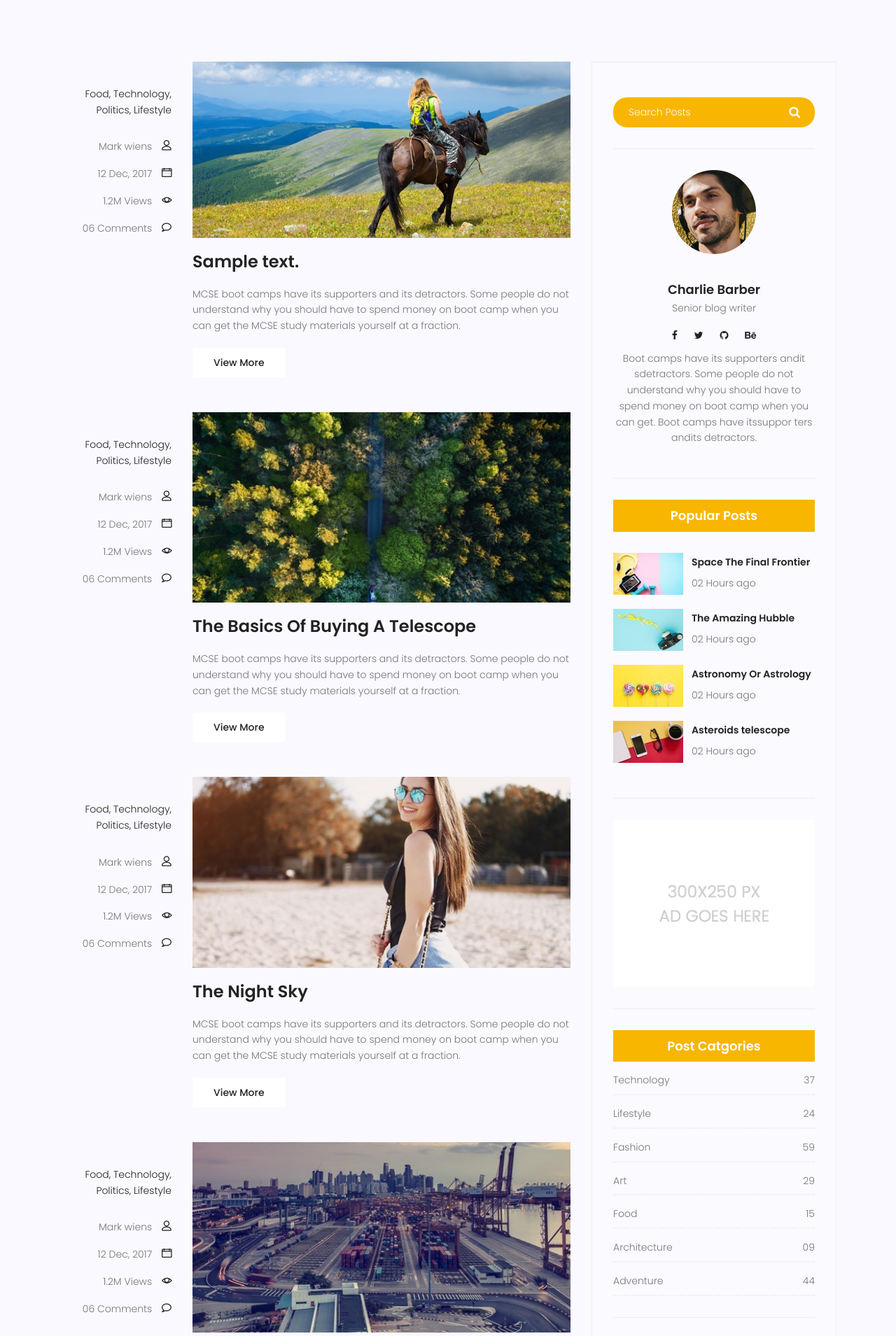
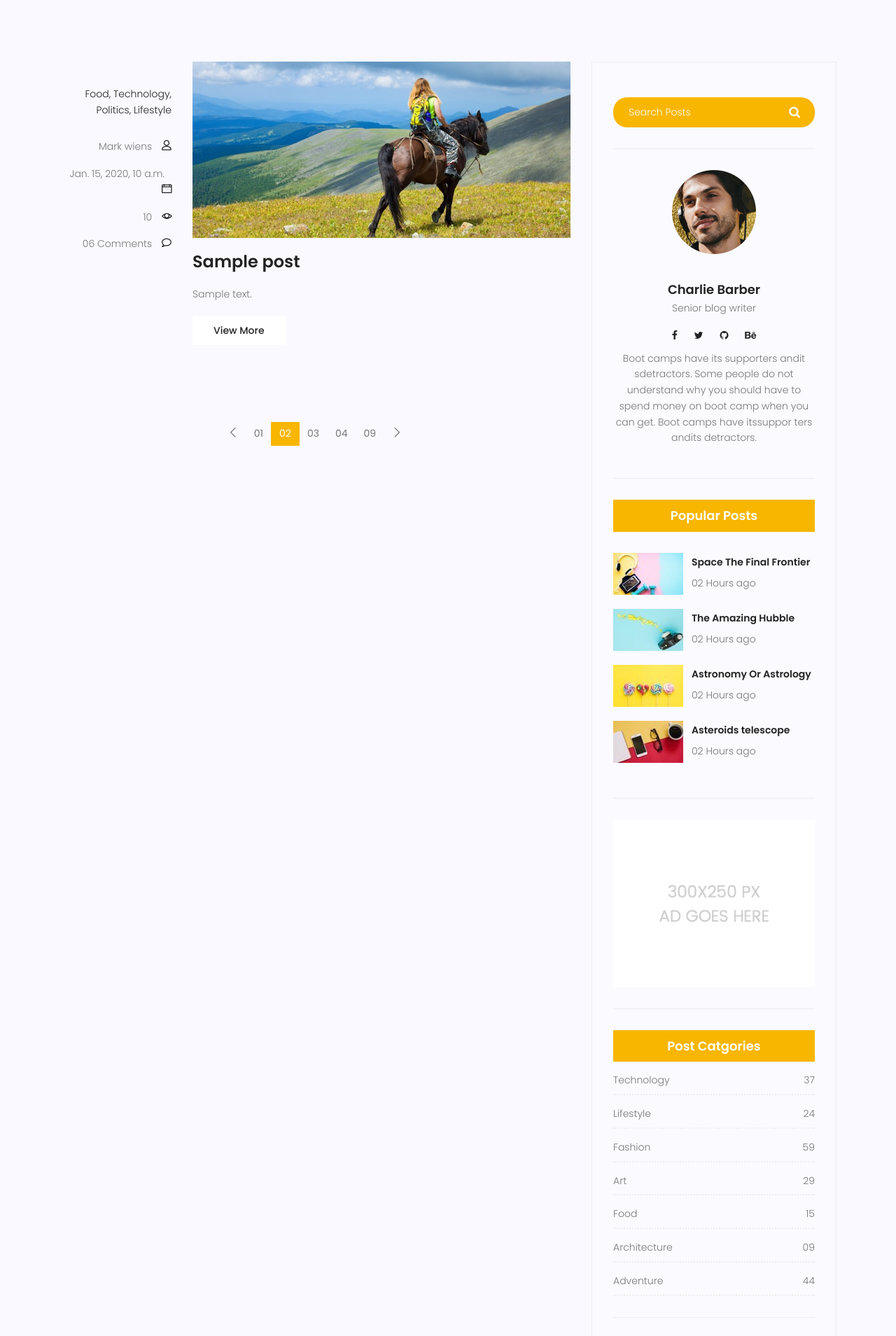
Before and after one commit to hosseinesmaeeli/django_mywebsite, a Django app: template templates/blog/blog-home.html in a window 1280 px wide. Shown: the part 994-2903 px from the top of the page at 70% size. Run offline with Django 3.2, Linux system fonts and the light colour scheme; tables that the repository leaves empty hold one stand-in row (values such as "Sample post"); the template is opened without the code that fills it: values that come from a table or form of the project are taken from there, most other values are stand-ins (such as "Sample title", 1, 10 or a date in 2020); some libraries are stand-ins or nearby versions.

Commit message:
transfer data from database to blog page

```diff
--- a/blog/admin.py
+++ b/blog/admin.py
@@ -5,4 +5,8 @@ from blog.models import Post
 class ostAdmin(admin.ModelAdmin) :
     date_hierarchy = 'updated_date'
     # fields = ('title', 'content')
+    list_display = ('title' ,'counted_views','status','published_date','created_date')
+    list_filter = ('status',)
+    search_fields = ['title','content']
+
 admin.site.register(Post, ostAdmin)
--- a/blog/views.py
+++ b/blog/views.py
@@ -3,7 +3,9 @@ from blog.models import Post
 
 # Create your views here.
 def blog_index(request) :
-    context={'content':'helooooo. My name is Hossein'}
+    posts= Post.objects.filter(status=0)
+    # context={'content':'helooooo. My name is Hossein'}
+    context={'posts': posts}
     return render(request,"blog/blog-home.html",context)
 
 def blog_single(request) :
--- a/templates/blog/blog-home.html
+++ b/templates/blog/blog-home.html
@@ -31,8 +31,8 @@
 						<div class="overlay overlay-bg"></div>
 						<a href="#" target="_blank">
 							<div class="thumb">
-								<img class="content-image img-fluid d-block mx-auto" src="img/blog/cat-widget1.jpg"
-									alt="">
+								<img class="content-image img-fluid d-block mx-auto"
+									src="{%static 'img/blog/cat-widget1.jpg' %}" alt="">
 							</div>
 							<div class="content-details">
 								<h4 class="content-title mx-auto text-uppercase">Social life</h4>
@@ -49,8 +49,8 @@
 						<div class="overlay overlay-bg"></div>
 						<a href="#" target="_blank">
 							<div class="thumb">
-								<img class="content-image img-fluid d-block mx-auto" src="img/blog/cat-widget2.jpg"
-									alt="">
+								<img class="content-image img-fluid d-block mx-auto"
+									src="{%static 'img/blog/cat-widget2.jpg' %}" alt="">
 							</div>
 							<div class="content-details">
 								<h4 class="content-title mx-auto text-uppercase">Politics</h4>
@@ -67,8 +67,8 @@
 						<div class="overlay overlay-bg"></div>
 						<a href="#" target="_blank">
 							<div class="thumb">
-								<img class="content-image img-fluid d-block mx-auto" src="img/blog/cat-widget3.jpg"
-									alt="">
+								<img class="content-image img-fluid d-block mx-auto"
+									src="{%static 'img/blog/cat-widget3.jpg' %}" alt="">
 							</div>
 							<div class="content-details">
 								<h4 class="content-title mx-auto text-uppercase">Food</h4>
@@ -89,6 +89,7 @@
 	<div class="container">
 		<div class="row">
 			<div class="col-lg-8 posts-list">
+				{%for post in posts %}
 				<div class="single-post row">
 					<div class="col-lg-3  col-md-3 meta-details">
 						<ul class="tags">
@@ -100,9 +101,9 @@
 						<div class="user-details row">
 							<p class="user-name col-lg-12 col-md-12 col-6"><a href="#">Mark wiens</a> <span
 									class="lnr lnr-user"></span></p>
-							<p class="date col-lg-12 col-md-12 col-6"><a href="#">12 Dec, 2017</a> <span
+							<p class="date col-lg-12 col-md-12 col-6"><a href="#">{{post.published_date}}</a> <span
 									class="lnr lnr-calendar-full"></span></p>
-							<p class="view col-lg-12 col-md-12 col-6"><a href="#">1.2M Views</a> <span
+							<p class="view col-lg-12 col-md-12 col-6"><a href="#">{{post.counted_views}}</a> <span
 									class="lnr lnr-eye"></span></p>
 							<p class="comments col-lg-12 col-md-12 col-6"><a href="#">06 Comments</a> <span
 									class="lnr lnr-bubble"></span></p>
@@ -110,121 +111,20 @@
 					</div>
 					<div class="col-lg-9 col-md-9 ">
 						<div class="feature-img">
-							<img class="img-fluid" src="img/blog/feature-img1.jpg" alt="">
+							<img class="img-fluid" src="{%static 'img/blog/feature-img1.jpg' %}" alt="">
 						</div>
 						<a class="posts-title" href="blog-single.html">
-							<h3>{{content}}</h3>
+							<h3>{{post.title}}</h3>
 						</a>
 						<p class="excert">
-							MCSE boot camps have its supporters and its detractors. Some people do not understand why
-							you should have to spend money on boot camp when you can get the MCSE study materials
-							yourself at a fraction.
+							{{post.content}}
 						</p>
 						<a href="blog-single.html" class="primary-btn">View More</a>
 					</div>
+
+
 				</div>
-				<div class="single-post row">
-					<div class="col-lg-3  col-md-3 meta-details">
-						<ul class="tags">
-							<li><a href="#">Food,</a></li>
-							<li><a href="#">Technology,</a></li>
-							<li><a href="#">Politics,</a></li>
-							<li><a href="#">Lifestyle</a></li>
-						</ul>
-						<div class="user-details row">
-							<p class="user-name col-lg-12 col-md-12 col-6"><a href="#">Mark wiens</a> <span
-									class="lnr lnr-user"></span></p>
-							<p class="date col-lg-12 col-md-12 col-6"><a href="#">12 Dec, 2017</a> <span
-									class="lnr lnr-calendar-full"></span></p>
-							<p class="view col-lg-12 col-md-12 col-6"><a href="#">1.2M Views</a> <span
-									class="lnr lnr-eye"></span></p>
-							<p class="comments col-lg-12 col-md-12 col-6"><a href="#">06 Comments</a> <span
-									class="lnr lnr-bubble"></span></p>
-						</div>
-					</div>
-					<div class="col-lg-9 col-md-9 ">
-						<div class="feature-img">
-							<img class="img-fluid" src="img/blog/feature-img2.jpg" alt="">
-						</div>
-						<a class="posts-title" href="blog-single.html">
-							<h3>The Basics Of Buying A Telescope</h3>
-						</a>
-						<p class="excert">
-							MCSE boot camps have its supporters and its detractors. Some people do not understand why
-							you should have to spend money on boot camp when you can get the MCSE study materials
-							yourself at a fraction.
-						</p>
-						<a href="blog-single.html" class="primary-btn">View More</a>
-					</div>
-				</div>
-				<div class="single-post row">
-					<div class="col-lg-3  col-md-3 meta-details">
-						<ul class="tags">
-							<li><a href="#">Food,</a></li>
-							<li><a href="#">Technology,</a></li>
-							<li><a href="#">Politics,</a></li>
-							<li><a href="#">Lifestyle</a></li>
-						</ul>
-						<div class="user-details row">
-							<p class="user-name col-lg-12 col-md-12 col-6"><a href="#">Mark wiens</a> <span
-									class="lnr lnr-user"></span></p>
-							<p class="date col-lg-12 col-md-12 col-6"><a href="#">12 Dec, 2017</a> <span
-									class="lnr lnr-calendar-full"></span></p>
-							<p class="view col-lg-12 col-md-12 col-6"><a href="#">1.2M Views</a> <span
-									class="lnr lnr-eye"></span></p>
-							<p class="comments col-lg-12 col-md-12 col-6"><a href="#">06 Comments</a> <span
-									class="lnr lnr-bubble"></span></p>
-						</div>
-					</div>
-					<div class="col-lg-9 col-md-9">
-						<div class="feature-img">
-							<img class="img-fluid" src="img/blog/feature-img4.jpg" alt="">
-						</div>
-						<a class="posts-title" href="blog-single.html">
-							<h3>The Night Sky</h3>
-						</a>
-						<p class="excert">
-							MCSE boot camps have its supporters and its detractors. Some people do not understand why
-							you should have to spend money on boot camp when you can get the MCSE study materials
-							yourself at a fraction.
-						</p>
-						<a href="blog-single.html" class="primary-btn">View More</a>
-					</div>
-				</div>
-				<div class="single-post row">
-					<div class="col-lg-3 col-md-3 meta-details">
-						<ul class="tags">
-							<li><a href="#">Food,</a></li>
-							<li><a href="#">Technology,</a></li>
-							<li><a href="#">Politics,</a></li>
-							<li><a href="#">Lifestyle</a></li>
-						</ul>
-						<div class="user-details row">
-							<p class="user-name col-lg-12 col-md-12 col-6"><a href="#">Mark wiens</a> <span
-									class="lnr lnr-user"></span></p>
-							<p class="date col-lg-12 col-md-12 col-6"><a href="#">12 Dec, 2017</a> <span
-									class="lnr lnr-calendar-full"></span></p>
-							<p class="view col-lg-12 col-md-12 col-6"><a href="#">1.2M Views</a> <span
-									class="lnr lnr-eye"></span></p>
-							<p class="comments col-lg-12 col-md-12 col-6"><a href="#">06 Comments</a> <span
-									class="lnr lnr-bubble"></span></p>
-						</div>
-					</div>
-					<div class="col-lg-9 col-md-9">
-						<div class="feature-img">
-							<img class="img-fluid" src="img/blog/feature-img5.jpg" alt="">
-						</div>
-						<a class="posts-title" href="blog-single.html">
-							<h3>Telescopes 101</h3>
-						</a>
-						<p class="excert">
-							MCSE boot camps have its supporters and its detractors. Some people do not understand why
-							you should have to spend money on boot camp when you can get the MCSE study materials
-							yourself at a fraction.
-						</p>
-						<a href="blog-single.html" class="primary-btn">View More</a>
-					</div>
-				</div>
+				{%endfor%}
 				<nav class="blog-pagination justify-content-center d-flex">
 					<ul class="pagination">
 						<li class="page-item">
@@ -259,7 +159,7 @@
 						</form>
 					</div>
 					<div class="single-sidebar-widget user-info-widget">
-						<img src="img/blog/user-info.png" alt="">
+						<img src="{%static 'img/blog/user-info.png" alt="">
 						<a href="#">
 							<h4>Charlie Barber</h4>
 						</a>
@@ -283,7 +183,7 @@
 						<div class="popular-post-list">
 							<div class="single-post-list d-flex flex-row align-items-center">
 								<div class="thumb">
-									<img class="img-fluid" src="img/blog/pp1.jpg" alt="">
+									<img class="img-fluid" src="{%static 'img/blog/pp1.jpg' %}" alt="">
 								</div>
 								<div class="details">
 									<a href="blog-single.html">
@@ -294,7 +194,7 @@
 							</div>
 							<div class="single-post-list d-flex flex-row align-items-center">
 								<div class="thumb">
-									<img class="img-fluid" src="img/blog/pp2.jpg" alt="">
+									<img class="img-fluid" src="{%static 'img/blog/pp2.jpg' %}" alt="">
 								</div>
 								<div class="details">
 									<a href="blog-single.html">
@@ -305,7 +205,7 @@
 							</div>
 							<div class="single-post-list d-flex flex-row align-items-center">
 								<div class="thumb">
-									<img class="img-fluid" src="img/blog/pp3.jpg" alt="">
+									<img class="img-fluid" src="{%static 'img/blog/pp3.jpg' %}" alt="">
 								</div>
 								<div class="details">
 									<a href="blog-single.html">
@@ -316,7 +216,7 @@
 							</div>
 							<div class="single-post-list d-flex flex-row align-items-center">
 								<div class="thumb">
-									<img class="img-fluid" src="img/blog/pp4.jpg" alt="">
+									<img class="img-fluid" src="{%static 'img/blog/pp4.jpg' %}" alt="">
 								</div>
 								<div class="details">
 									<a href="blog-single.html">
@@ -328,7 +228,7 @@
 						</div>
 					</div>
 					<div class="single-sidebar-widget ads-widget">
-						<a href="#"><img class="img-fluid" src="img/blog/ads-banner.jpg" alt=""></a>
+						<a href="#"><img class="img-fluid" src="{%static 'img/blog/ads-banner.jpg' %}" alt=""></a>
 					</div>
 					<div class="single-sidebar-widget post-category-widget">
 						<h4 class="category-title">Post Catgories</h4>
```
